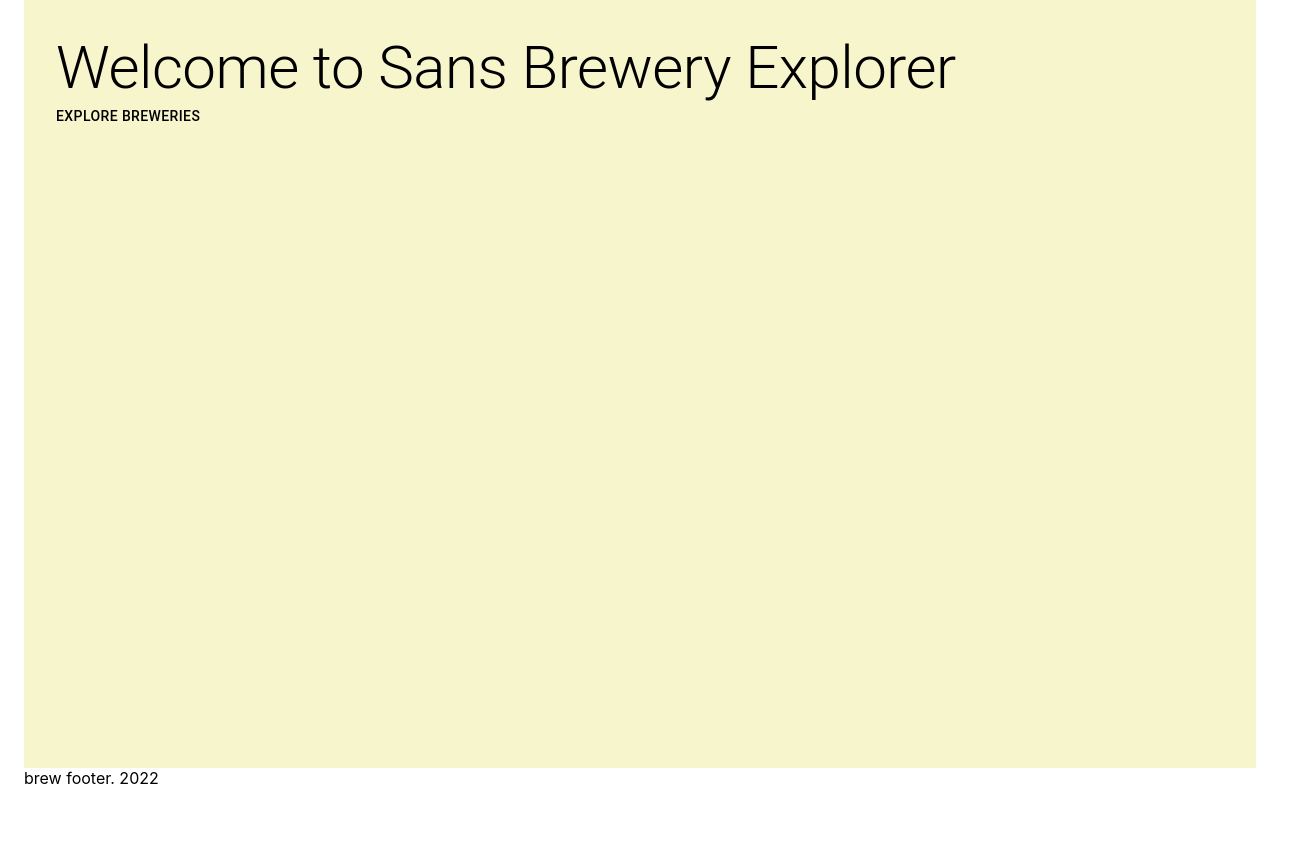
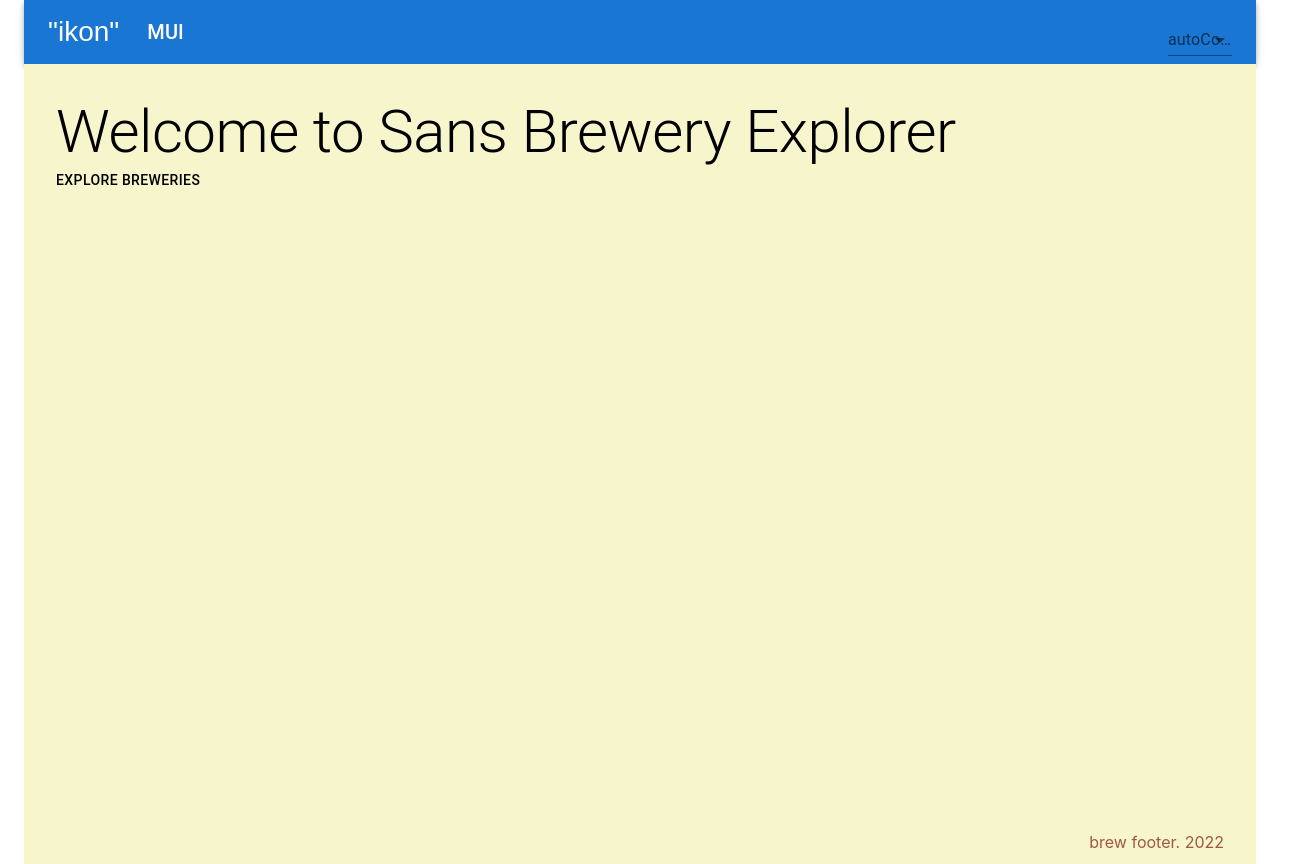
Before and after one commit to peterkollerlv/sans-brewery, a Next.js app: page / in a window 1280 px wide. Shown: the whole page, 1304 px wide, since content can reach past the window. Before the commit the page ends 800 px from the top, so only its background shows below. Built offline with nearby package versions, Linux system fonts and the light colour scheme.

Commit message:
feat(*): details page displays all relevant info, app bar added

```diff
--- a/common/Layout.tsx
+++ b/common/Layout.tsx
@@ -1,9 +1,30 @@
 import React from "react";
 import Head from "next/head";
-import { Container } from "@mui/material";
+import {
+  AppBar,
+  Autocomplete,
+  Box,
+  Container,
+  IconButton,
+  InputBase,
+  styled,
+  TextField,
+  Toolbar,
+  Typography,
+} from "@mui/material";
 import styles from "../styles/Layout.module.css";
+import { Search } from "@mui/icons-material";
 
-const Layout = ({ ...props }) => {
+interface BreweryOptionType {
+  breweryName: string;
+  breweryType: string;
+}
+
+export const Layout = ({ ...props }) => {
+  const defaultProps = {
+    options: [{breweryName: "Borsodi", breweryType: "micro"}],
+    getOptionLabel: (option: BreweryOptionType) => option.breweryName,
+  };
   return (
     <Container className={styles.container}>
       <Head>
@@ -12,6 +33,42 @@ const Layout = ({ ...props }) => {
         <link rel="icon" href="/favicon.ico" />
         <span>{props.messageOfTheDay}</span>
       </Head>
+      <Box sx={{ flexGrow: 1 }}>
+        <AppBar position="static">
+          <Toolbar>
+            <IconButton
+              size="large"
+              edge="start"
+              color="inherit"
+              aria-label="open drawer"
+              sx={{ mr: 2 }}
+            >
+              "ikon"
+            </IconButton>
+            <Typography
+              variant="h6"
+              noWrap
+              component="div"
+              sx={{ flexGrow: 1, display: { xs: "none", sm: "block" } }}
+            >
+              MUI
+            </Typography>
+            <Autocomplete
+              {...defaultProps}
+              id="auto-complete"
+              autoComplete
+              includeInputInList
+              renderInput={(params) => (
+                <TextField
+                  {...params}
+                  label="autoComplete"
+                  variant="standard"
+                />
+              )}
+            />
+          </Toolbar>
+        </AppBar>
+      </Box>
 
       <main className={styles.main}>{props.children}</main>
 
@@ -19,5 +76,3 @@ const Layout = ({ ...props }) => {
     </Container>
   );
 };
-
-export default Layout;
--- /dev/null
+++ b/interface/props/BreweryDetailRowProps.ts
@@ -0,0 +1,5 @@
+export interface BreweryDetailRowProps {
+  entryKey: string;
+  entryValue?: string;
+  asLink?: boolean;
+}
--- a/package.json
+++ b/package.json
@@ -11,6 +11,7 @@
   "dependencies": {
     "@emotion/react": "^11.9.0",
     "@emotion/styled": "^11.8.1",
+    "@mui/icons-material": "^5.6.1",
     "@mui/material": "^5.6.0",
     "next": "12.1.4",
     "react": "18.0.0",
--- a/pages/_app.tsx
+++ b/pages/_app.tsx
@@ -1,7 +1,7 @@
 import React from "react";
 import "../styles/globals.css";
 import type { AppProps } from "next/app";
-import Layout from "../common/Layout";
+import { Layout } from "../common/Layout";
 
 function MyApp({ Component, pageProps }: AppProps) {
   return (
--- /dev/null
+++ b/styles/Brewery.module.css
@@ -0,0 +1,26 @@
+.container {
+  width: 40vw;
+  display: flex;
+  justify-content: center;
+  margin-left: auto;
+  margin-right: auto;
+}
+
+.detailCard {
+  background-color: var(--primary-background-color);
+  width: 100%;
+}
+
+.detailsTable {
+  background-color: var(--primary-background-color);
+  width: 100%;
+}
+
+.title h3 {
+  color: var(--primary-color);
+}
+
+.backButton {
+  padding: 0.5em;
+  color: var(--primary-color);
+}
--- a/styles/Layout.module.css
+++ b/styles/Layout.module.css
@@ -7,11 +7,15 @@
 
 .main {
   padding: 2em;
-  background-color: #f6f5cc;
+  background-color: var(--secondary-background-color);
   min-height: calc(100vh - 2em);
 }
 
 .footer {
   height: 2em;
-  min-width: 100vw;
+  min-width: 100%;
+  background-color: var(--secondary-background-color);
+  color: var(--primary-color);
+  padding: 0 2em;
+  text-align: right;
 }
--- a/styles/globals.css
+++ b/styles/globals.css
@@ -1,3 +1,11 @@
+:root {
+  --primary-color: #a05745;
+  --primary-background-color: #f8f88e;
+  --secondary-background-color: #f6f5cc;
+
+
+}
+
 html,
 body {
   padding: 0;
```
Also changed, not shown: common/BreweryDetailRow.tsx (added, +29 -0 lines), pages/breweries.tsx (+8 -2 lines), pages/brewery/[breweryId].tsx (+80 -29 lines), styles/BreweriesPage.module.css (+27 -6 lines), 1 other file (tests, documents, lock files or other folders).
